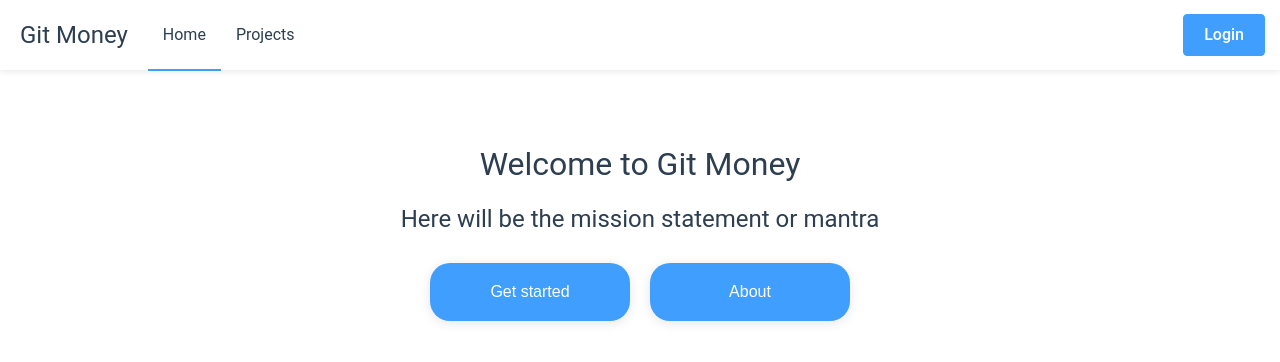
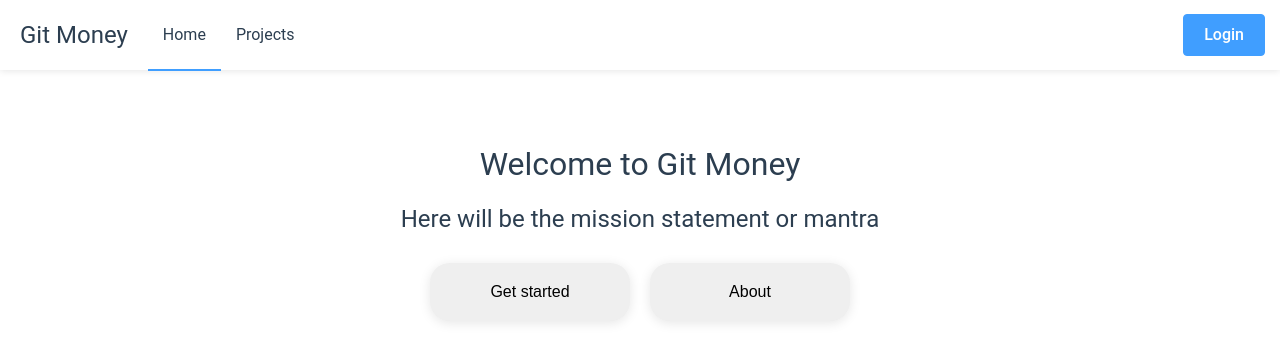
Before and after one commit to zachleong/12project, a Vue app: page / in a window 1280 px wide. Shown: the top 362 px of the page. Built offline with nearby package versions, Linux system fonts and the light colour scheme; no server answers.

Commit message:
reverted buttons back to white

```diff
--- a/src/views/Home.vue
+++ b/src/views/Home.vue
@@ -56,7 +56,5 @@ export default {
   font-size: 16px;
   -webkit-box-shadow: 0 2px 12px 0 rgba(0, 0, 0, 0.1);
   box-shadow: 0 2px 12px 0 rgba(0, 0, 0, 0.1);
-  background-color: #409eff;
-  color: white;
 }
 </style>
```
